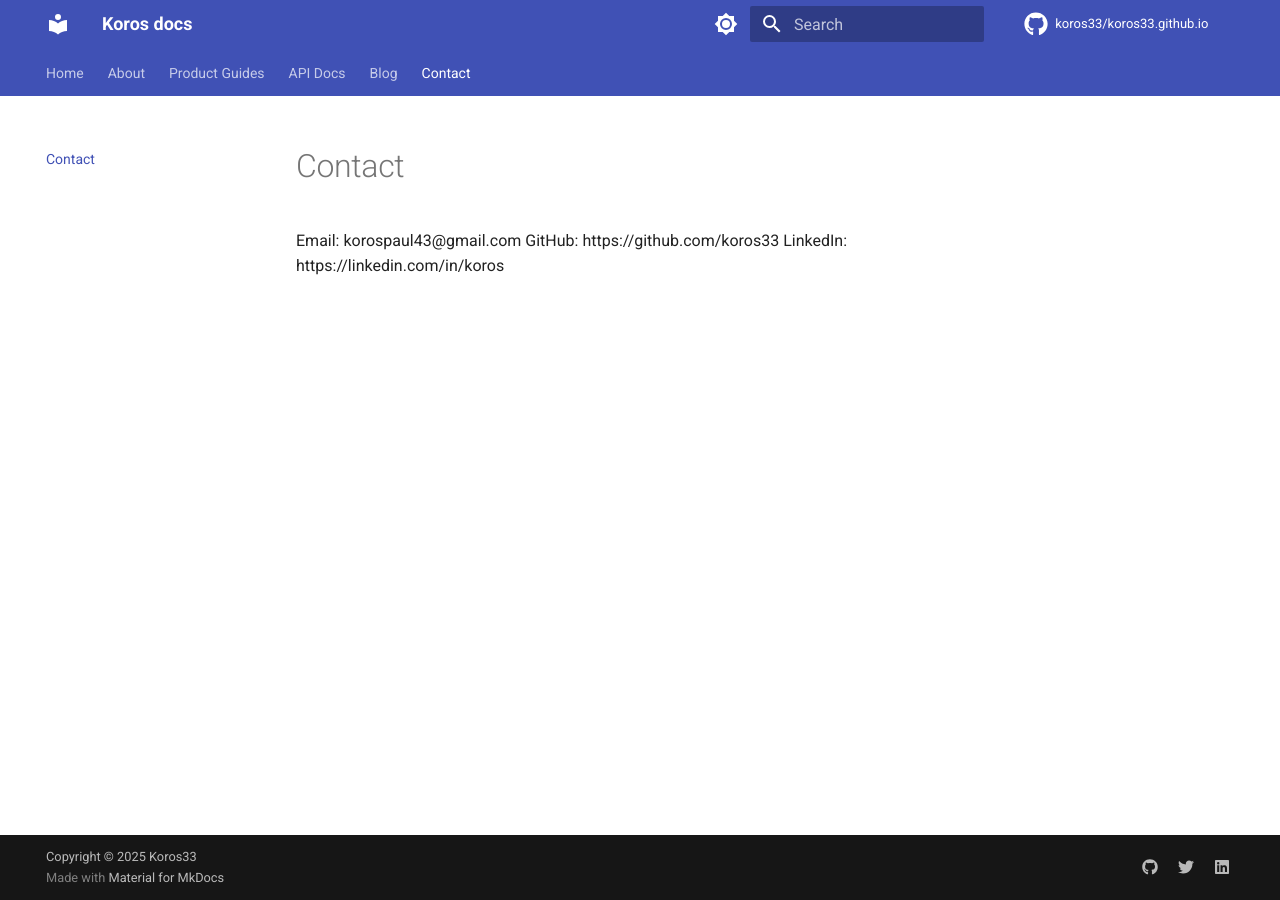
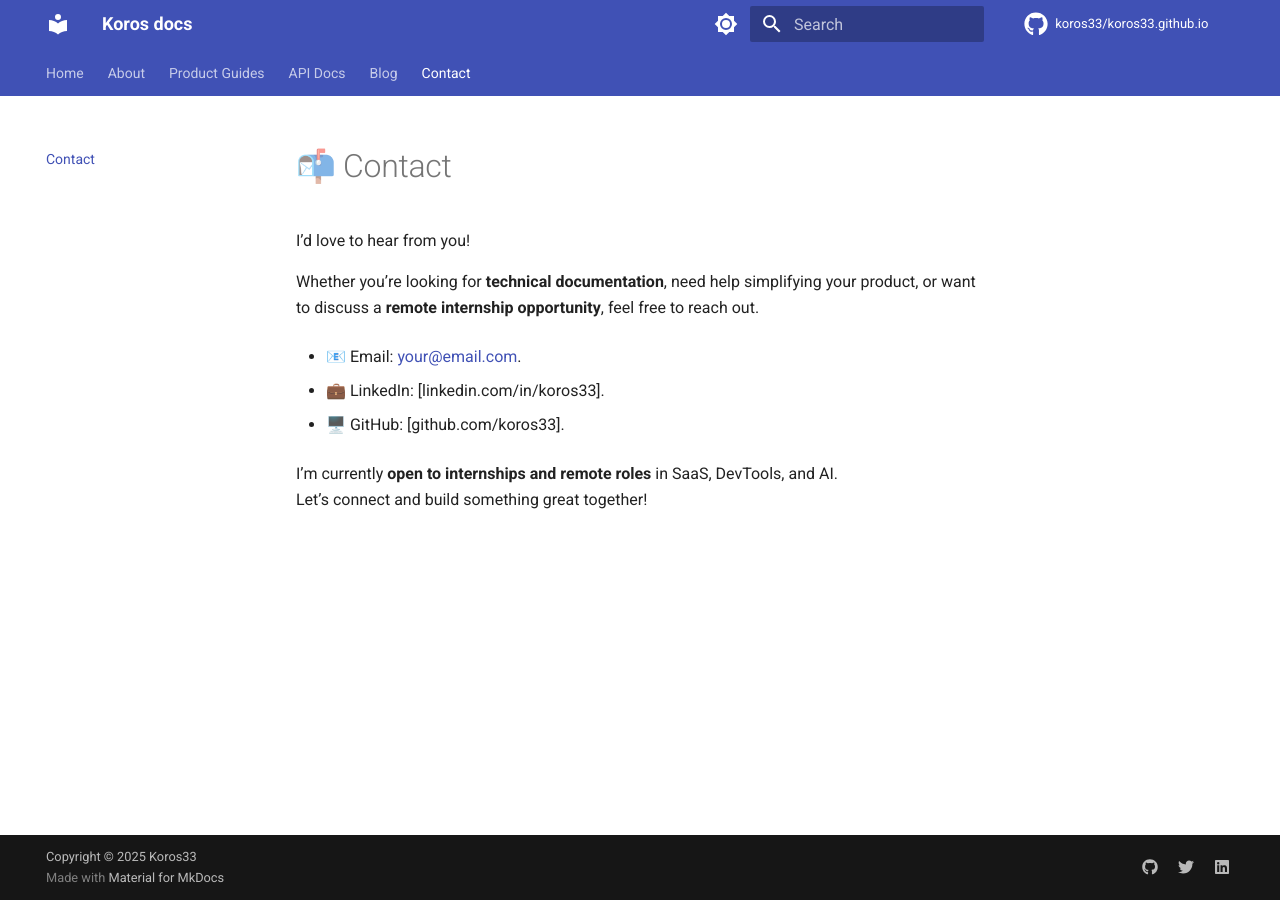
Before and after one commit to koros33/koros33.github.io, an MkDocs documentation site: the page built from docs/contact.md, in a window 1280 px wide. Built offline with MkDocs 1.6.1 and Material for MkDocs 9.7.7, drawn with Linux system fonts in a browser that asks for light colours; comment, search, counter and statistics services are not loaded; the version menu is left out.

Commit message:
contact.md

```diff
--- a/docs/contact.md
+++ b/docs/contact.md
@@ -1,5 +1,17 @@
-# Contact
+# 📬 Contact
 
-Email: korospaul43@gmail.com
-GitHub: https://github.com/koros33
-LinkedIn: https://linkedin.com/in/koros
+I’d love to hear from you!
+
+Whether you’re looking for **technical documentation**, need help simplifying your product, or want to discuss a **remote internship opportunity**, feel free to reach out.
+
+- 📧 Email: [your@email.com](korospaul43@gmail.com).
+
+
+- 💼 LinkedIn: [linkedin.com/in/koros33].
+
+
+
+- 🖥️ GitHub: [github.com/koros33].
+
+I’m currently **open to internships and remote roles** in SaaS, DevTools, and AI.
+Let’s connect and build something great together!
```
